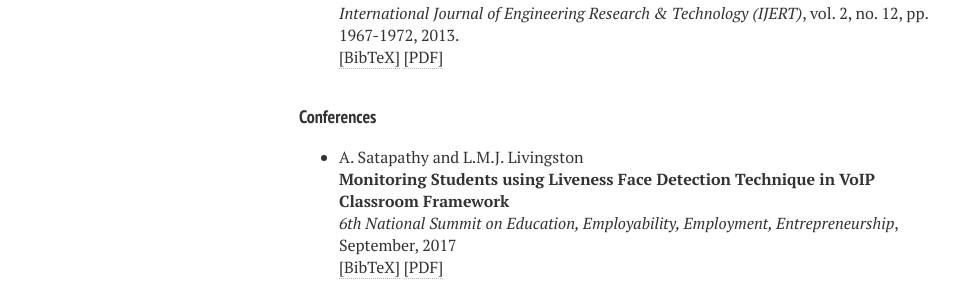
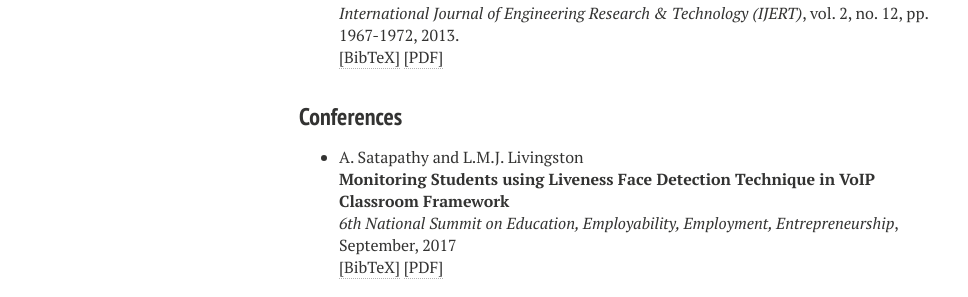
Before and after one commit to ashutoshsatapathy1990/ashutoshsatapathy1990.github.io, a Jekyll site: the page built from publications.md, in a window 1280 px wide. Shown: the part 571-868 px from the top of the page, without its empty margins (21-989 px from the left). Built offline with Jekyll 4.4.1, drawn with Linux system fonts in a browser that asks for light colours; nearby versions of some CDN libraries.

Commit message:
Update publications.html

```diff
--- a/_layouts/publications.html
+++ b/_layouts/publications.html
@@ -173,7 +173,7 @@ pp. 1967-1972,
 </li>
       </ul  >
 
-<h4 style="margin-bottom:0px;padding-top:10px;">Conferences</h4>
+<h3 style="margin-bottom:0px;padding-top:10px;">Conferences</h3>
 <ul class="biblist">
 
 <!-- Item: ashutosh2017ca -->
```
